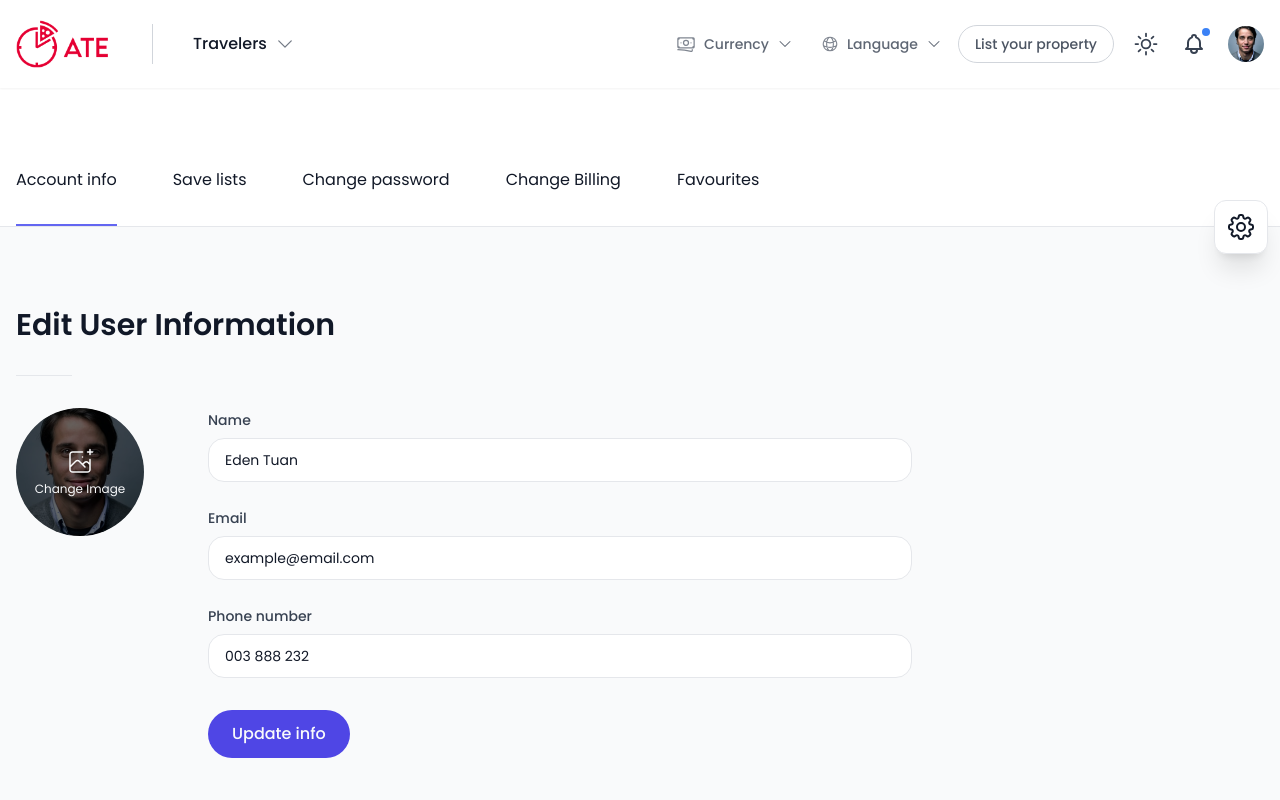
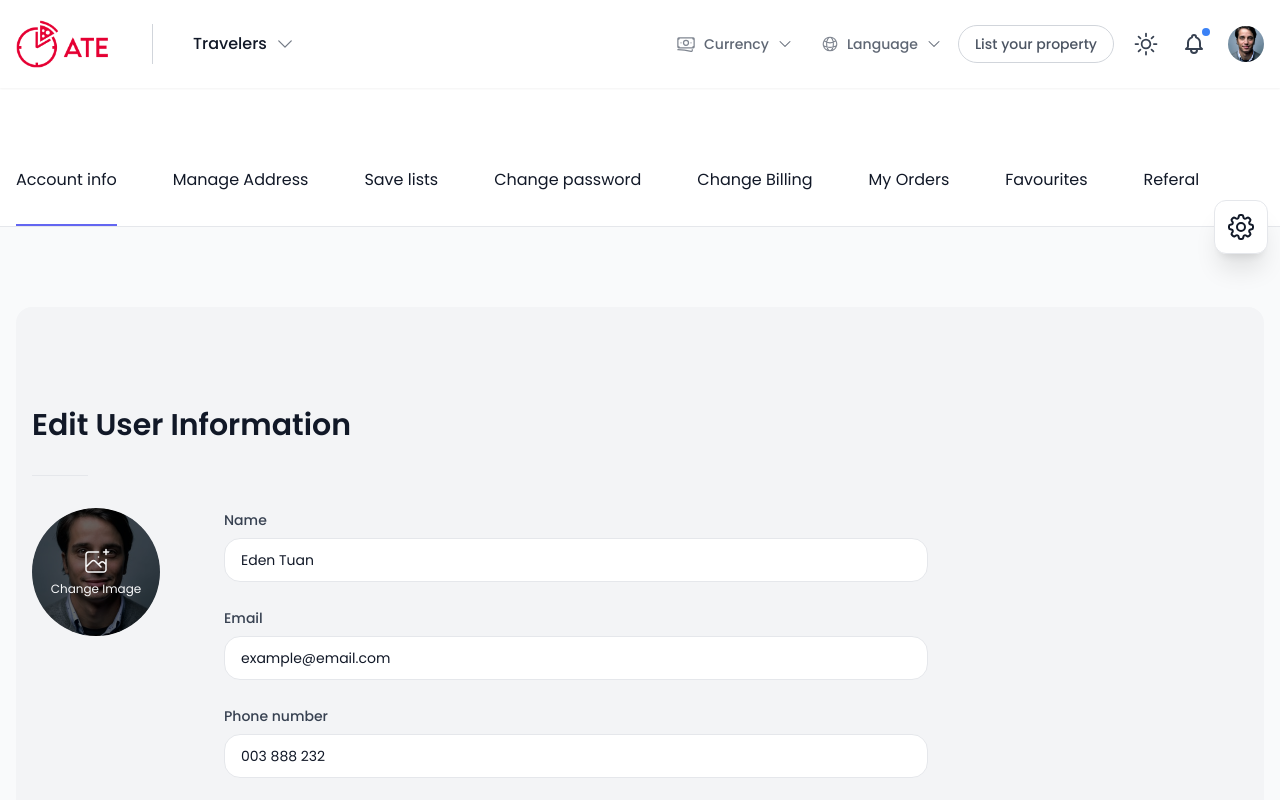
Before and after one commit to Rajeevaletshanth/ATE-NEW-FRONTEND, a React (Create React App) app: page /account in a window 1280 px wide. Shown: the top 800 px of the page. Built offline with nearby package versions, Linux system fonts and the light colour scheme.

Commit message:
update account page

```diff
--- a/src/app/containers/AccountPage/AccounPage.tsx
+++ b/src/app/containers/AccountPage/AccounPage.tsx
@@ -19,6 +19,8 @@ const AccountPage: FC<AccountPageProps> = ({ className = "" }) => {
         <title>Account || Booking React Template</title>
       </Helmet>
       <CommonLayout>
+        <div className="pt-1 pb-1 bg-gray-100 dark:bg-neutral-800 rounded-2xl">
+          <div className="container relative space-y-24 mb-24 mt-24 lg:space-y-28 lg:mb-28">
             <div className="space-y-6 sm:space-y-8">
               {/* HEADING */}
               <h2 className="text-3xl font-semibold">Edit User Information</h2>
@@ -106,6 +108,8 @@ const AccountPage: FC<AccountPageProps> = ({ className = "" }) => {
                 </div>
               </div>
             </div>
+          </div>
+        </div>
       </CommonLayout>
     </div>
   );
--- a/src/app/containers/AccountPage/AccountBilling.tsx
+++ b/src/app/containers/AccountPage/AccountBilling.tsx
@@ -6,6 +6,8 @@ const AccountBilling = () => {
   return (
     <div>
       <CommonLayout>
+        <div className="pt-1 pb-1 bg-gray-100 dark:bg-neutral-800 rounded-2xl">
+          <div className="container relative space-y-24 mb-24 mt-24 lg:space-y-28 lg:mb-28">
             <div className="space-y-6 sm:space-y-8">
               {/* HEADING */}
               <h2 className="text-3xl font-semibold">Payments & payouts</h2>
@@ -29,6 +31,8 @@ const AccountBilling = () => {
                 </div>
               </div>
             </div>
+          </div>
+        </div>
       </CommonLayout>
     </div>
   );
--- a/src/app/containers/AccountPage/AccountPass.tsx
+++ b/src/app/containers/AccountPage/AccountPass.tsx
@@ -8,6 +8,8 @@ const AccountPass = () => {
   return (
     <div>
       <CommonLayout>
+        <div className="pt-1 pb-1 bg-gray-100 dark:bg-neutral-800 rounded-2xl">
+          <div className="container relative space-y-24 mb-24 mt-24 lg:space-y-28 lg:mb-28 ">
             <div className="space-y-6 sm:space-y-8">
               {/* HEADING */}
               <h2 className="text-3xl font-semibold">Update your password</h2>
@@ -30,6 +32,8 @@ const AccountPass = () => {
                 </div>
               </div>
             </div>
+          </div>
+        </div>
       </CommonLayout>
     </div>
   );
--- a/src/app/containers/AccountPage/CommonLayout.tsx
+++ b/src/app/containers/AccountPage/CommonLayout.tsx
@@ -21,6 +21,16 @@ const CommonLayout: FC<CommonLayoutProps> = ({ children }) => {
               }
             >
               Account info
+            </NavLink>
+            <NavLink
+              to="/manage-address"
+              className={({ isActive }) =>
+                `block py-5 md:py-8 border-b-2 flex-shrink-0 ${
+                  isActive ? "border-primary-500 " : "border-transparent"
+                }`
+              }
+            >
+              Manage Address
             </NavLink>
             <NavLink
               to="/account-savelists"
@@ -54,6 +64,17 @@ const CommonLayout: FC<CommonLayoutProps> = ({ children }) => {
             </NavLink>
 
             <NavLink
+              to="/myorders"
+              className={({ isActive }) =>
+                `block py-5 md:py-8 border-b-2 flex-shrink-0 ${
+                  isActive ? "border-primary-500 " : "border-transparent"
+                }`
+              }
+            >
+              My Orders
+            </NavLink>
+
+            <NavLink
               to="/favourite"
               className={({ isActive }) =>
                 `block py-5 md:py-8 border-b-2 flex-shrink-0 ${
@@ -62,6 +83,16 @@ const CommonLayout: FC<CommonLayoutProps> = ({ children }) => {
               }
             >
               Favourites
+            </NavLink>
+            <NavLink
+              to="/referal"
+              className={({ isActive }) =>
+                `block py-5 md:py-8 border-b-2 flex-shrink-0 ${
+                  isActive ? "border-primary-500" : "border-transparent"
+                }`
+              }
+            >
+              Referal
             </NavLink>
           </div>
         </div>
--- a/src/app/containers/AccountPage/Favourite.tsx
+++ b/src/app/containers/AccountPage/Favourite.tsx
@@ -9,14 +9,14 @@ const Favourite = () => {
   return (
     <div>
       <CommonLayout>
-      <div className="pt-1 pb-1 bg-gray-100 dark:bg-neutral-800 ">
+      <div className="pt-1 pb-1 bg-gray-100 dark:bg-neutral-800 rounded-2xl">
           <div className="container relative space-y-24 mb-24 mt-24 lg:space-y-28 lg:mb-28">
                       <FavouriteSliderNewCard
                           // categories={allCombo}
-                          itemPerRow={5}
+                          itemPerRow={4}
                           heading="Favourites"
                           subHeading=""
-                          sliderStyle="style1"
+                          sliderStyle="style2"
                           uniqueClassName="PageHome_s2"
                       />
           </div>
--- /dev/null
+++ b/src/app/containers/AccountPage/ManageAddress.tsx
@@ -0,0 +1,17 @@
+import CommonLayout from "./CommonLayout";
+
+
+const ManageAddress = () => {
+    return (
+        <div>
+            <CommonLayout>
+                <div className="pt-1 pb-1 bg-gray-100 dark:bg-neutral-800 rounded-2xl">
+                    <div className="container relative space-y-24 mb-24 mt-24 lg:space-y-28 lg:mb-28">
+                    </div>
+                </div>
+            </CommonLayout>
+        </div>
+    );
+};
+
+export default ManageAddress;
--- /dev/null
+++ b/src/app/containers/AccountPage/MyOrders.tsx
@@ -0,0 +1,18 @@
+import CommonLayout from "./CommonLayout";
+
+
+const MyOrders = () => {
+  return (
+    <div>
+      <CommonLayout>
+      <div className="pt-1 pb-1 bg-gray-100 dark:bg-neutral-800 rounded-2xl">
+          <div className="container relative space-y-24 mb-24 mt-24 lg:space-y-28 lg:mb-28">
+                  order
+          </div>
+        </div>
+      </CommonLayout>
+    </div>
+  );
+};
+
+export default MyOrders;
--- /dev/null
+++ b/src/app/containers/AccountPage/Referal.tsx
@@ -0,0 +1,40 @@
+import CommonLayout from "./CommonLayout";
+import ButtonPrimary from "shared/Button/ButtonPrimary";
+import NcImage from "shared/NcImage/NcImage";
+import img from "images/hero-right-2.png"
+
+
+const Referal = () => {
+    return (
+        <div>
+            <CommonLayout>
+                <h2 className="text-3xl font-semibold mx-auto items-center">Referal</h2>
+                <div className="w-14 border-b border-neutral-200 dark:border-neutral-700 max-w mb-5"></div>
+                <div className="pt-1 pb-1 bg-gray-100 dark:bg-neutral-800 rounded-2xl flex items-center justify-center">
+                    <div className="space-y-24 mb-24 mt-5 lg:space-y-12 lg:mb-28 mx-auto">
+
+                            {/* HEADING */}
+
+
+
+                            <div className="max-w-md">
+                                <NcImage
+                                    src={img}
+                                    className=""
+                                />
+                                <span className=" font-semibold text-4xl flex items-center justify-center my-5">Referal Code</span>
+                                <br />
+
+                                <div className="pt-10 flex items-center justify-center">
+                                    <ButtonPrimary>Invite Friends</ButtonPrimary>
+                                </div>
+                            </div>
+
+                    </div>
+                </div>
+            </CommonLayout>
+        </div>
+    );
+};
+
+export default Referal;
--- a/src/routers/types.ts
+++ b/src/routers/types.ts
@@ -34,6 +34,10 @@ export interface LocationStates {
   "/account-password"?: {};
   "/account-billing"?: {};
   "/favourite"?: {};
+  "/manage-address"?: {};
+  "/myorders"?: {};
+  "/referal"?: {};
+
   //
   "/blog"?: {};
   "/blog-single"?: {};
```
Also changed, not shown: src/routers/index.tsx (+8 -0 lines). Lines whose indentation alone changed are shown as unchanged.
